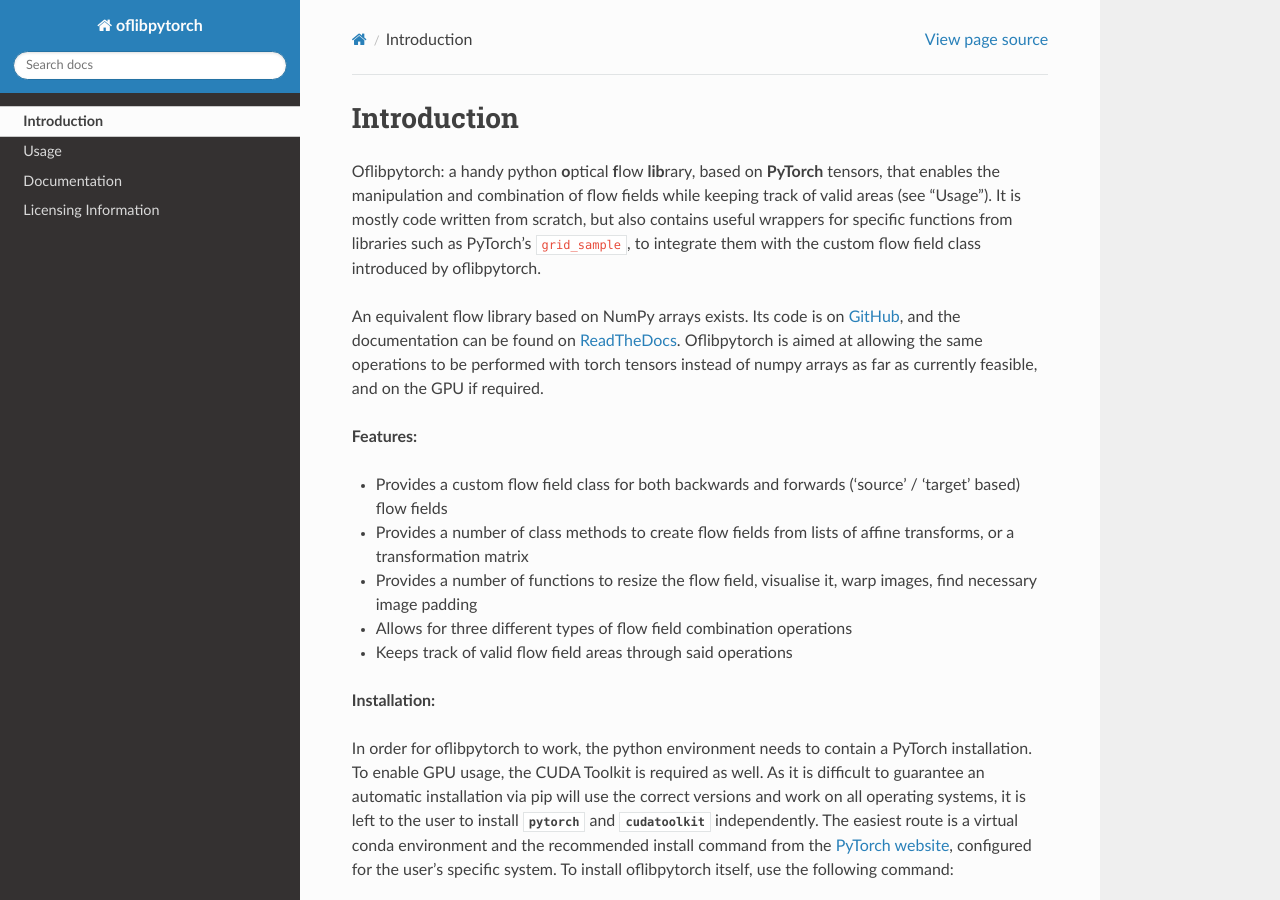
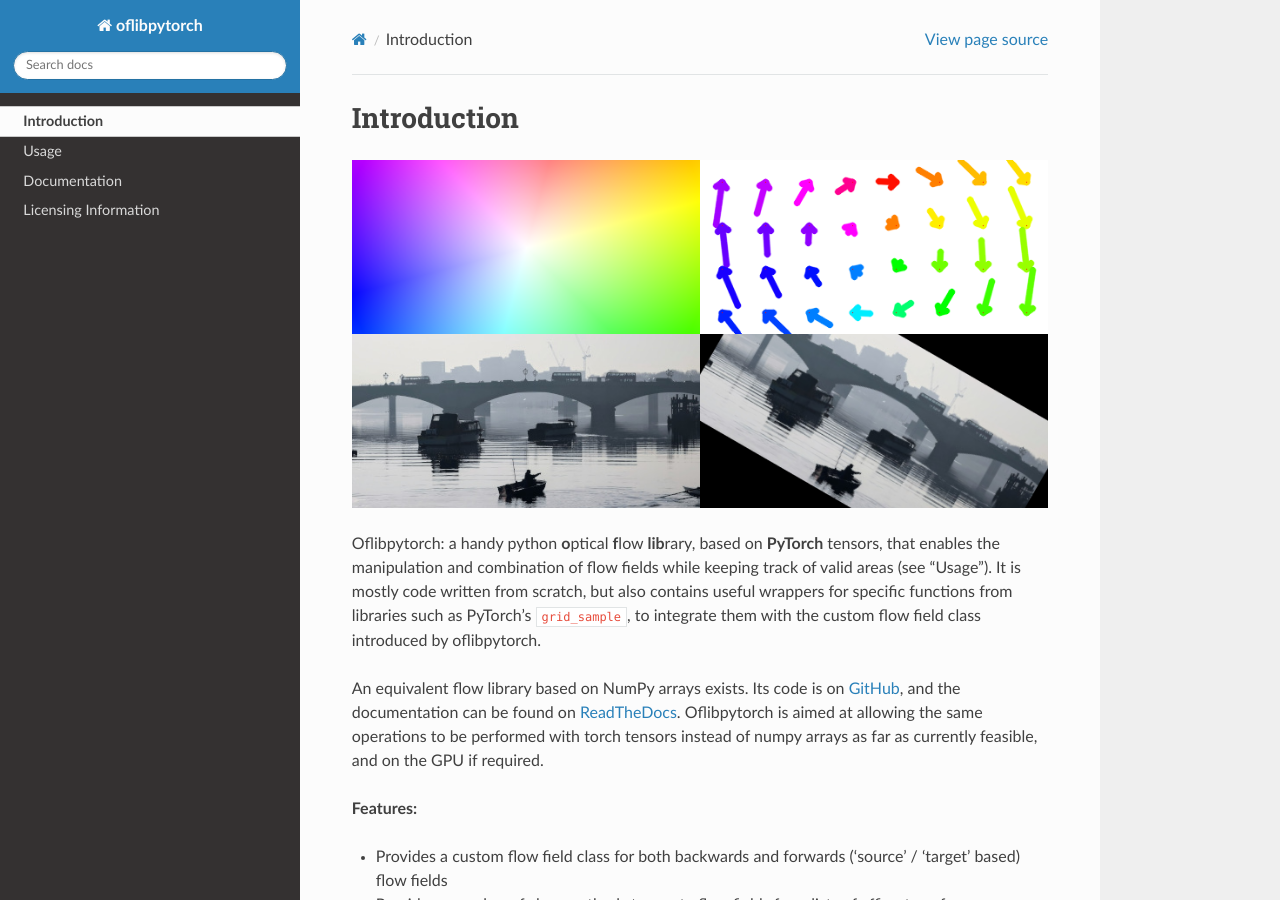
Before and after one commit to CSRavasio/oflibpytorch, a Sphinx documentation site: the page built from docs/index.rst, in a window 1280 px wide and 900 px high. Built offline with Sphinx 7.4.7 and the Read the Docs theme 2.0.0, drawn with Linux system fonts in a browser that asks for light colours.

Commit message:
docs: cover image added to index.rst

```diff
--- a/docs/index.rst
+++ b/docs/index.rst
@@ -1,5 +1,9 @@
 Introduction
 ============
+.. image:: ../docs/_static/oflibpytorch.png
+    :width: 100%
+    :alt: Oflibpytorch cover image
+
 Oflibpytorch: a handy python **o**\ ptical **f**\ low **lib**\ rary, based on **PyTorch** tensors, that enables the
 manipulation and combination of flow fields while keeping track of valid areas (see "Usage"). It is mostly code
 written from scratch, but also contains useful wrappers for specific functions from libraries such as PyTorch's
```
Also changed, not shown: docs/_static/oflibpytorch.png (added).
